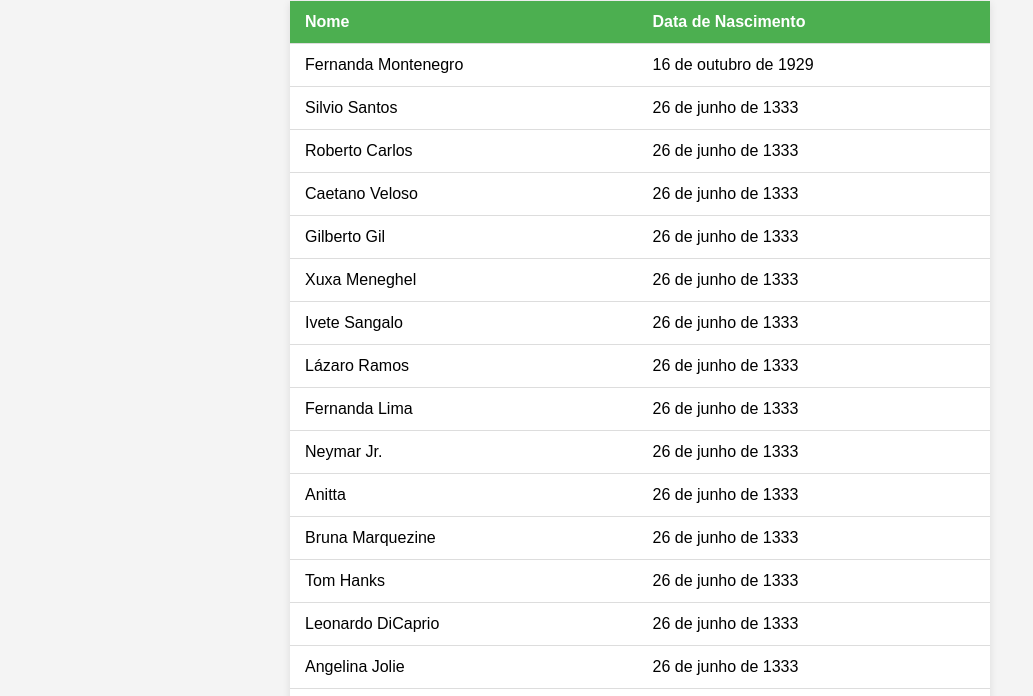
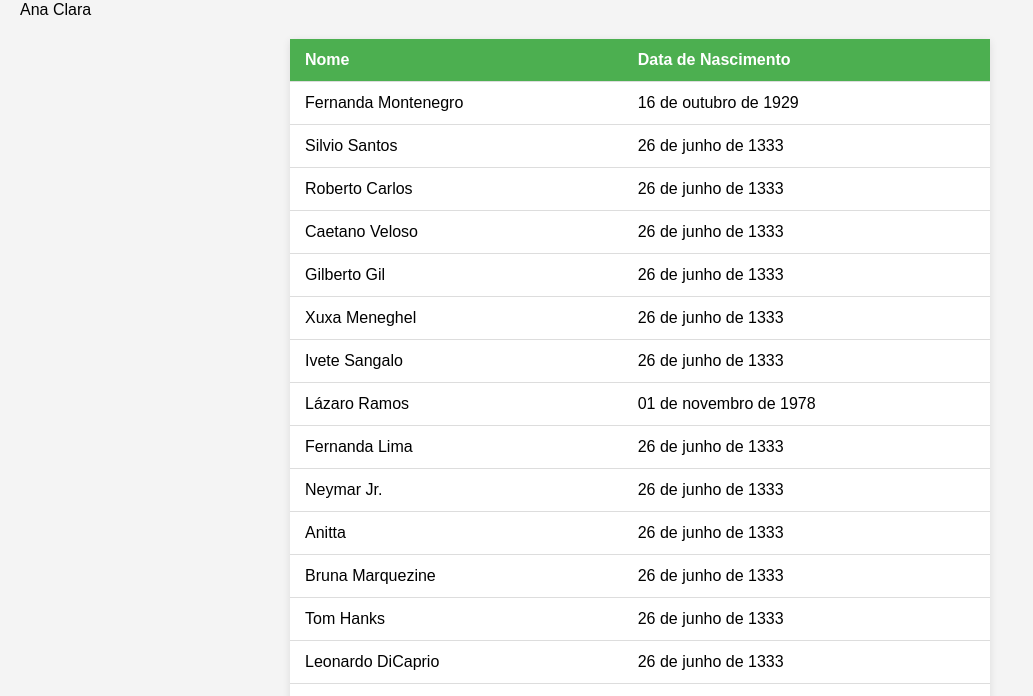
Before and after one commit to toommaz/AulaVersionamento, a plain HTML site: page Born.html in a window 1280 px wide. Shown: the part 99-795 px from the top of the page, without its empty margins (0-1033 px from the left). Drawn offline with Linux system fonts and the light colour scheme.

Commit message:
Atualização

```diff
--- a/Born.html
+++ b/Born.html
@@ -54,7 +54,7 @@
             <tr><td>Gilberto Gil</td><td>26 de junho de 1333</td></tr>
             <tr><td>Xuxa Meneghel</td><td>26 de junho de 1333</td></tr>
             <tr><td>Ivete Sangalo</td><td>26 de junho de 1333</td></tr>
-            <tr><td>Lázaro Ramos</td><td>26 de junho de 1333</td></tr>
+            <tr><td>Lázaro Ramos</td><td>01 de novembro de 1978</td></tr> Ana Clara
             <tr><td>Fernanda Lima</td><td>26 de junho de 1333</td></tr>
             <tr><td>Neymar Jr.</td><td>26 de junho de 1333</td></tr>
             <tr><td>Anitta</td><td>26 de junho de 1333</td></tr>
```
